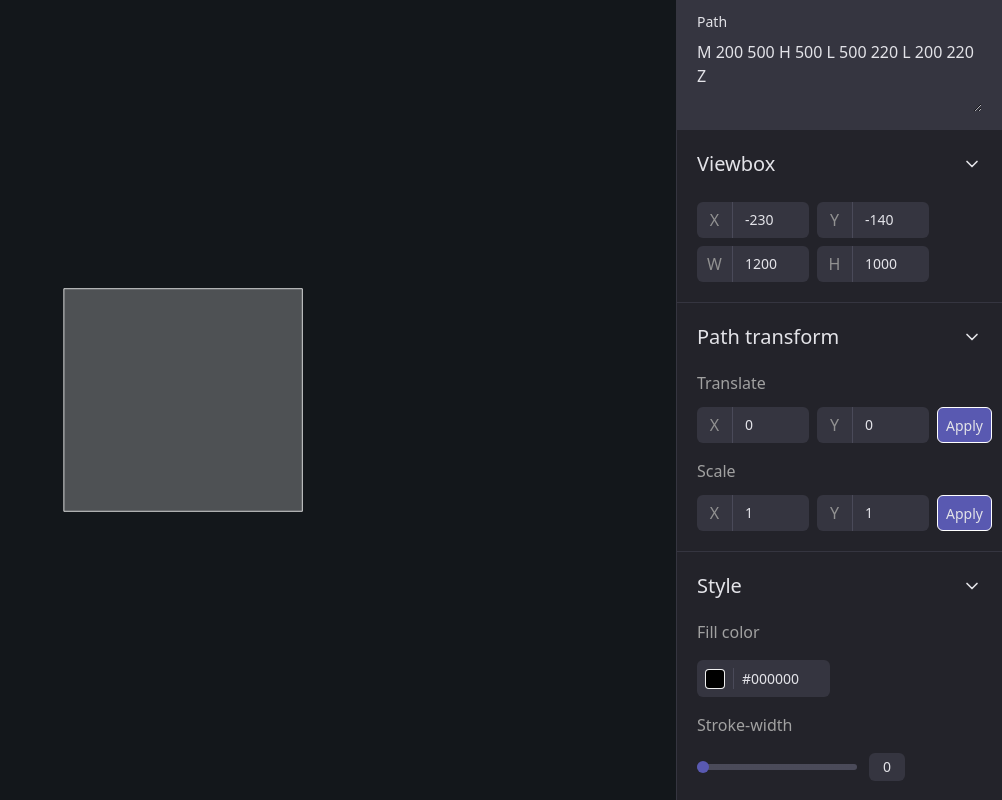
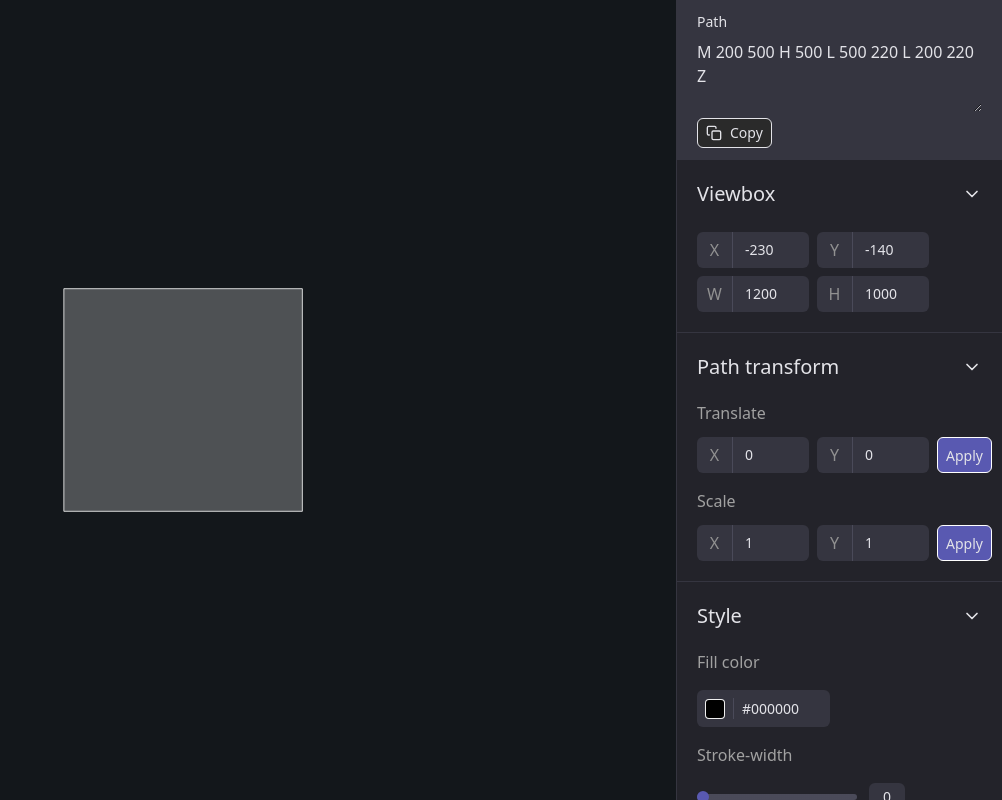
Before and after one commit to pabol139/path-editor, a Next.js app: page / in a window 1280 px wide. Shown: the whole page, without its empty margins (278-1280 px from the left). Built offline with nearby package versions, Linux system fonts and the light colour scheme.

Commit message:
Add: Copy function and refactor to prevent rerenders

```diff
--- a/src/app/components/MainSvg.tsx
+++ b/src/app/components/MainSvg.tsx
@@ -2,11 +2,9 @@
 import { useState } from "react";
 import Sidebar from "./Sidebar";
 import { Viewbox } from "../types/Viewbox";
-import { usePath } from "../context/PathContext";
+import Svg from "./Svg";
 
 export default function MainSvg() {
-  const path = usePath();
-
   const [viewbox, setViewbox] = useState<Viewbox>({
     x: "-230",
     y: "-140",
@@ -20,18 +18,11 @@ export default function MainSvg() {
       ...prevState,
       [key]: value,
     }));
-
-    console.log(viewbox);
   };
 
   return (
     <>
-      <svg
-        className="w-[calc(100%-var(--aside-width))] h-full"
-        viewBox={`${viewbox.x} ${viewbox.y} ${viewbox.width} ${viewbox.height}`}
-      >
-        <path d={path} fill="#ffffff40" stroke="#fff" strokeWidth={1}></path>
-      </svg>
+      <Svg viewbox={viewbox}></Svg>
       <Sidebar viewbox={viewbox} updateViewbox={updateViewbox} />
     </>
   );
--- a/src/app/components/PathInput.tsx
+++ b/src/app/components/PathInput.tsx
@@ -1,4 +1,5 @@
 import { usePath, useSetPath } from "../context/PathContext";
+import { Copy } from "react-feather";
 
 export default function PathInput() {
   const path = usePath();
@@ -9,7 +10,19 @@ export default function PathInput() {
     setPath(value);
   };
 
+  const handleCopy = () => {
+    navigator.clipboard.writeText(path).then(
+      () => {
+        /* clipboard successfully set */
+      },
+      () => {
+        /* clipboard write failed */
+      }
+    );
+  };
+
   return (
+    <>
       <textarea
         className="mt-2 w-full bg-secondary text-base"
         name=""
@@ -19,5 +32,13 @@ export default function PathInput() {
         onChange={handleChange}
         value={path}
       ></textarea>
+      <button
+        onClick={handleCopy}
+        className="bg-[#2A2A2A] px-2 py-1 flex gap-2 text-sm items-center border border-tertiary rounded-md"
+      >
+        <Copy size={16}></Copy>
+        Copy
+      </button>
+    </>
   );
 }
--- a/src/app/components/Section_style.tsx
+++ b/src/app/components/Section_style.tsx
@@ -3,6 +3,8 @@ import InputColor from "./InputColor";
 import SectionHeader from "./SectionHeader";
 
 export default function StyleSection() {
+  console.log("entro");
+
   return (
     <section className=" pb-5 border-b border-secondary">
       <SectionHeader title="Style"></SectionHeader>
--- /dev/null
+++ b/src/app/components/Svg.tsx
@@ -0,0 +1,15 @@
+import { usePath } from "../context/PathContext";
+import { Viewbox } from "../types/Viewbox";
+
+export default function Svg({ viewbox }: { viewbox: Viewbox }) {
+  const path = usePath();
+
+  return (
+    <svg
+      className="w-[calc(100%-var(--aside-width))] h-full"
+      viewBox={`${viewbox.x} ${viewbox.y} ${viewbox.width} ${viewbox.height}`}
+    >
+      <path d={path} fill="#ffffff40" stroke="#fff" strokeWidth={1}></path>
+    </svg>
+  );
+}
--- a/src/app/utils/pathUtils.tsx
+++ b/src/app/utils/pathUtils.tsx
@@ -70,7 +70,7 @@ export const parsePath = (path: string): ParsePath<string> => {
       throw new Error("malformed path (first error at " + i + ")");
     }
     i = i + commandLetterWithSpaces.length;
-    var regexTable = kGrammar[commandLetter];
+    var regexTable = kGrammar[commandLetter] || [];
     var j = 0;
     var coordinates = [];
     while (j < regexTable.length) {
```
Lines whose indentation alone changed are shown as unchanged.
